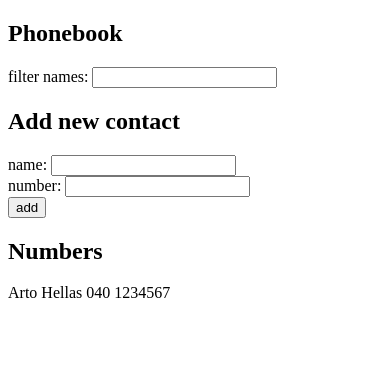
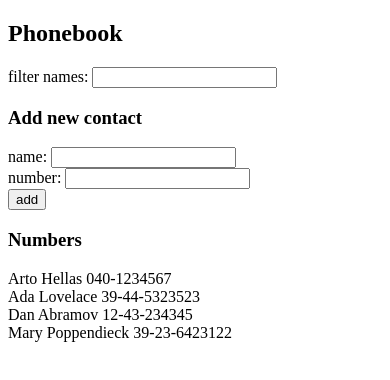
Before and after one commit to sonjaek/fullstack-exercises, a React (Create React App) app in the folder part2/phonebook/: page / in a window 390 px wide. Shown: the top 380 px of the page. Built offline with nearby package versions, Linux system fonts and the light colour scheme.

Commit message:
Phonebook, step 5: separate components

```diff
--- a/part2/phonebook/src/App.js
+++ b/part2/phonebook/src/App.js
@@ -1,84 +1,25 @@
 import React, { useState } from 'react'
-
-const Person = (person) => {
-  return (
-    <div>
-      {person.name} {person.number}
-    </div>
-  )
-}
+import Persons from './components/Persons'
+import PersonForm from './components/PersonForm'
+import Filter from './components/Filter'
 
 const App = () => {
   const [ persons, setPersons ] = useState([
-    { name: 'Arto Hellas',
-      number: '040 1234567' }
+    { name: 'Arto Hellas', number: '040-1234567' },
+    { name: 'Ada Lovelace', number: '39-44-5323523' },
+    { name: 'Dan Abramov', number: '12-43-234345' },
+    { name: 'Mary Poppendieck', number: '39-23-6423122' }
   ])
   const [ filter, setFilter ] = useState('')
-  const [ newName, setNewName ] = useState('')
-  const [ newNumber, setNewNumber ] = useState('')
-
-  const addName = (event) => {
-    event.preventDefault()
-
-    if (persons.map(person => person.name).includes(newName)) {
-      window.alert(`${newName} is already added to phonebook`)
-    } else {
-      const nameObject = {
-        name: newName,
-        number: newNumber
-      }
-      setPersons(persons.concat(nameObject))
-      setNewName('')
-      setNewNumber('')
-    }
-  }
-
-  const handleFilter = (event) => {
-    setFilter(event.target.value)
-  }
-
-  const handleName = (event) => {
-    setNewName(event.target.value)
-  }
-
-  const handleNumber = (event) => {
-    setNewNumber(event.target.value)
-  }
 
   return (
     <div>
       <h2>Phonebook</h2>
-      <div id='searchField'>
-        filter names: <input
-          value={filter}
-          onChange={handleFilter}
-        />
-      </div>
-
-      <h2>Add new contact</h2>
-      <form onSubmit={addName}>
-        <div id='nameField'>
-          name: <input
-            value={newName}
-            onChange={handleName}
-          />
-        </div>
-        <div id='numberField'>
-          number: <input
-            value={newNumber}
-            onChange={handleNumber}
-          />
-        </div>
-        <div>
-          <button type="submit">add</button>
-        </div>
-      </form>
-
-      <h2>Numbers</h2>
-      {persons.filter(person => person.name.toLowerCase().includes(filter))
-              .map(person =>
-        <Person key={person.name} name={person.name} number={person.number} />
-      )}
+      <Filter filter={filter} setFilter={setFilter} />
+      <h3>Add new contact</h3>
+      <PersonForm persons={persons} setPersons={setPersons} />
+      <h3>Numbers</h3>
+      <Persons persons={persons} filter={filter} />
     </div>
   )
 }
--- /dev/null
+++ b/part2/phonebook/src/components/Filter.js
@@ -0,0 +1,19 @@
+import React from 'react'
+
+const Filter = ({ filter, setFilter }) => {
+
+  const handleFilter = (event) => {
+    setFilter(event.target.value)
+  }
+
+  return (
+    <div id='searchField'>
+      filter names: <input
+        value={filter}
+        onChange={handleFilter}
+      />
+    </div>
+  )
+}
+
+export default Filter
--- /dev/null
+++ b/part2/phonebook/src/components/Person.js
@@ -0,0 +1,11 @@
+import React from 'react'
+
+const Person = ({ name, number }) => {
+  return (
+    <div>
+      {name} {number}
+    </div>
+  )
+}
+
+export default Person
--- /dev/null
+++ b/part2/phonebook/src/components/PersonForm.js
@@ -0,0 +1,53 @@
+import React, { useState } from 'react'
+
+const PersonForm = ({ persons, setPersons }) => {
+  const [ newName, setNewName ] = useState('')
+  const [ newNumber, setNewNumber ] = useState('')
+
+
+  const handleName = (event) => {
+    setNewName(event.target.value)
+  }
+
+  const handleNumber = (event) => {
+    setNewNumber(event.target.value)
+  }
+
+  const addName = (event) => {
+    event.preventDefault()
+
+    if (persons.map(person => person.name).includes(newName)) {
+      window.alert(`${newName} is already added to phonebook`)
+    } else {
+      const nameObject = {
+        name: newName,
+        number: newNumber
+      }
+      setPersons(persons.concat(nameObject))
+      setNewName('')
+      setNewNumber('')
+    }
+  }
+
+  return (
+      <form onSubmit={addName}>
+        <div id='nameField'>
+          name: <input
+            value={newName}
+            onChange={handleName}
+          />
+        </div>
+        <div id='numberField'>
+          number: <input
+            value={newNumber}
+            onChange={handleNumber}
+          />
+        </div>
+        <div>
+          <button type="submit">add</button>
+        </div>
+      </form>
+  )
+}
+
+export default PersonForm
--- /dev/null
+++ b/part2/phonebook/src/components/Persons.js
@@ -0,0 +1,17 @@
+import React from 'react'
+import Person from './Person'
+
+const Persons = ({ persons, filter }) => {
+  return (
+    <div>
+      {persons.filter(person => person.name
+                                  .toLowerCase()
+                                  .includes(filter.toLowerCase()))
+              .map(person =>
+        <Person key={person.name} name={person.name} number={person.number} />
+      )}
+    </div>
+  )
+}
+
+export default Persons
```
